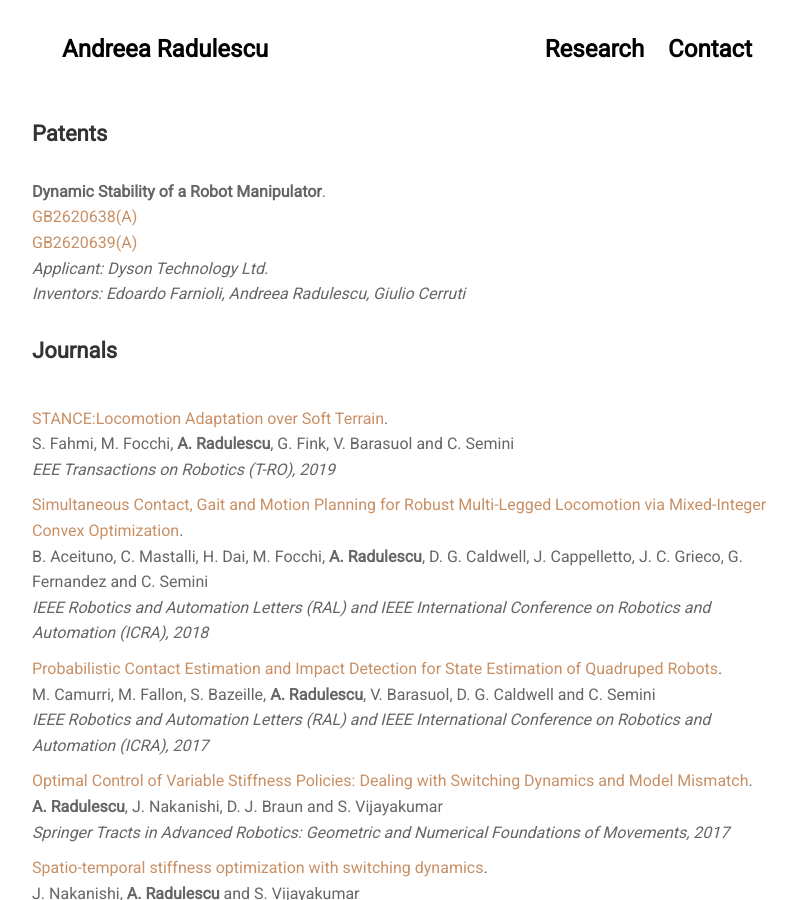
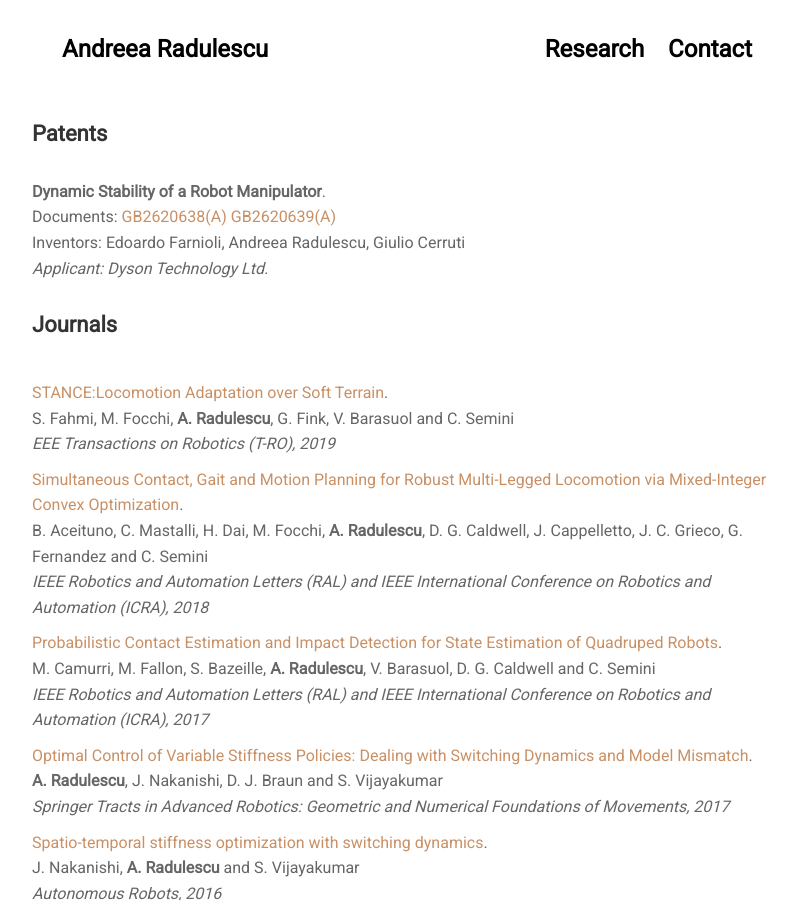
Before and after one commit to Rheea/rheea.github.io, a Jekyll site: the page built from pages/research.html, in a window 1280 px wide and 900 px high. Shown: the whole window, without its empty margins (233-1030 px from the left). Built offline with Jekyll 4.4.1, drawn with Linux system fonts in a browser that asks for light colours; nearby versions of some CDN libraries.

Commit message:
nailed format

```diff
--- a/_data/publications/publications.yml
+++ b/_data/publications/publications.yml
@@ -6,10 +6,9 @@ papers: >
   <tbody>
   <tr>
     <td markdown="span"> **Dynamic Stability of a Robot Manipulator**.
-    <br> [GB2620638(A)](/publications/GB2620638A.pdf)
-    <br> [GB2620639(A)](/publications/GB2620639A.pdf)
-    <br> *Applicant: Dyson Technology Ltd.*
-    <br> *Inventors: Edoardo Farnioli, Andreea Radulescu, Giulio Cerruti*</td>
+    <br> Documents: [GB2620638(A)](/publications/GB2620638A.pdf) [GB2620639(A)](/publications/GB2620639A.pdf)
+    <br> Inventors: Edoardo Farnioli, Andreea Radulescu, Giulio Cerruti
+    <br> *Applicant: Dyson Technology Ltd.*</td>
   </tr>
   </tbody>
   </table>
```
